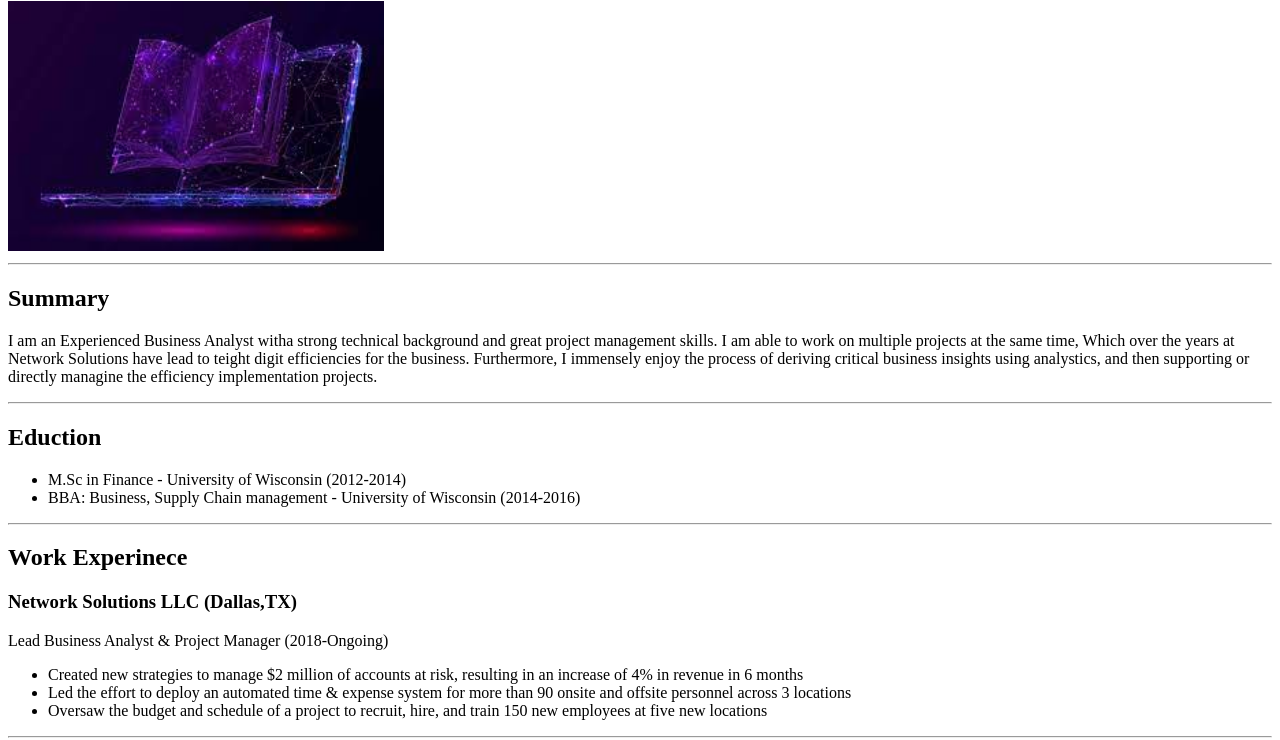
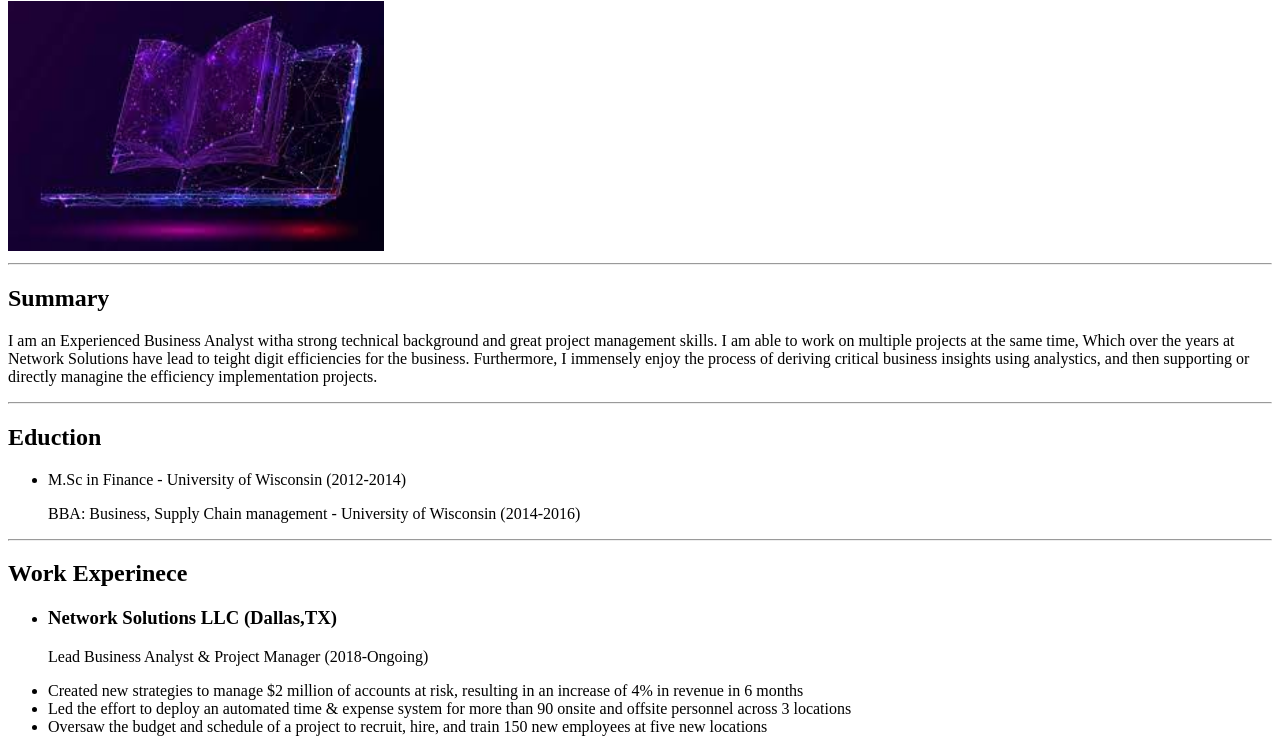
Before and after one commit to Virtualarchive/Myresume, a plain HTML site: page index.html in a window 1280 px wide. Shown: the part 79-819 px from the top of the page. Drawn offline with Linux system fonts and the light colour scheme.

Commit message:
Update index.html

```diff
--- a/index.html
+++ b/index.html
@@ -19,12 +19,14 @@
     <h2>Eduction</h2>
     <ul>
         <li> M.Sc in Finance - University of Wisconsin (2012-2014)</li>
-        <li>BBA: Business, Supply Chain management - University of Wisconsin (2014-2016)</li>
+        <p>BBA: Business, Supply Chain management - University of Wisconsin (2014-2016)</p>
     </ul>
     <hr>
     <h2>Work Experinece</h2>
-    <h3>Network Solutions LLC (Dallas,TX)</h3>
-    <p>Lead Business Analyst & Project Manager (2018-Ongoing)</p>
+    <ul>
+        <li><h3>Network Solutions LLC (Dallas,TX)</h3></li>
+        <p>Lead Business Analyst & Project Manager (2018-Ongoing)</p>
+    </ul>
     <ul>
         <li>Created new strategies to manage $2 million of accounts at risk, resulting in an increase of 4% in revenue in 6 months</li>
     <li>Led the effort to deploy an automated time & expense system for more than 90 onsite and offsite personnel across 3 locations</li>
```
